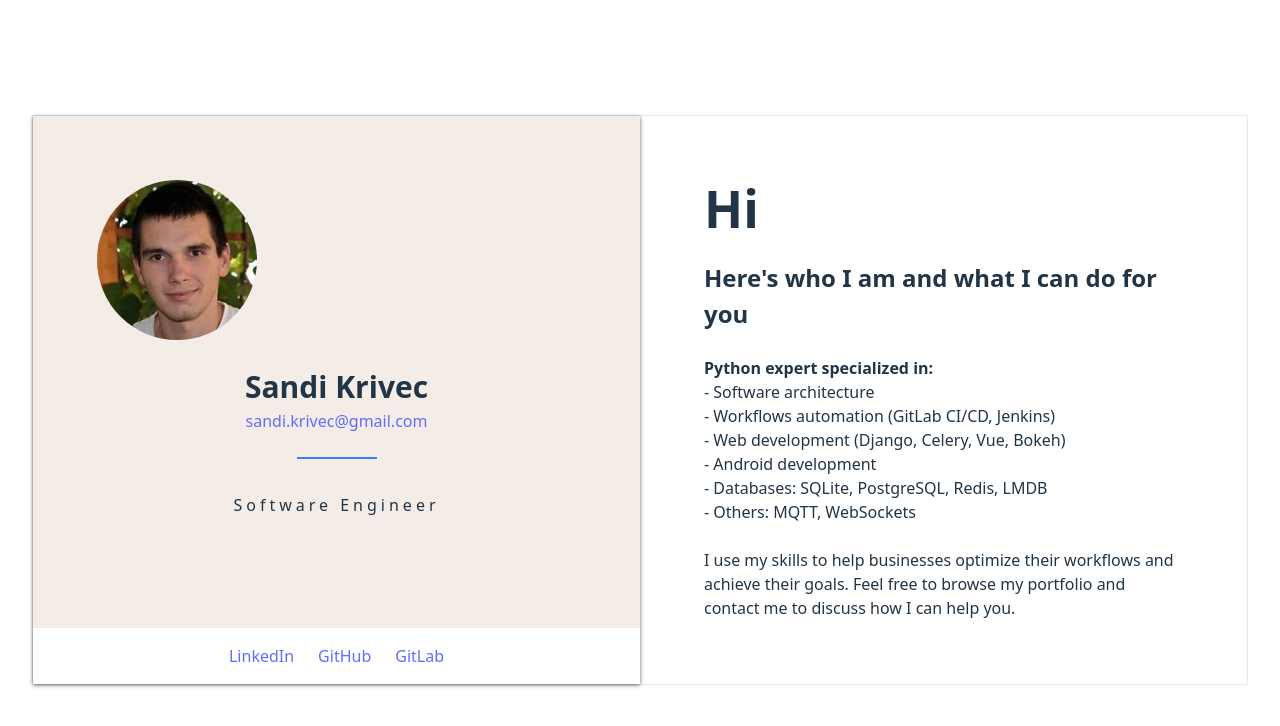
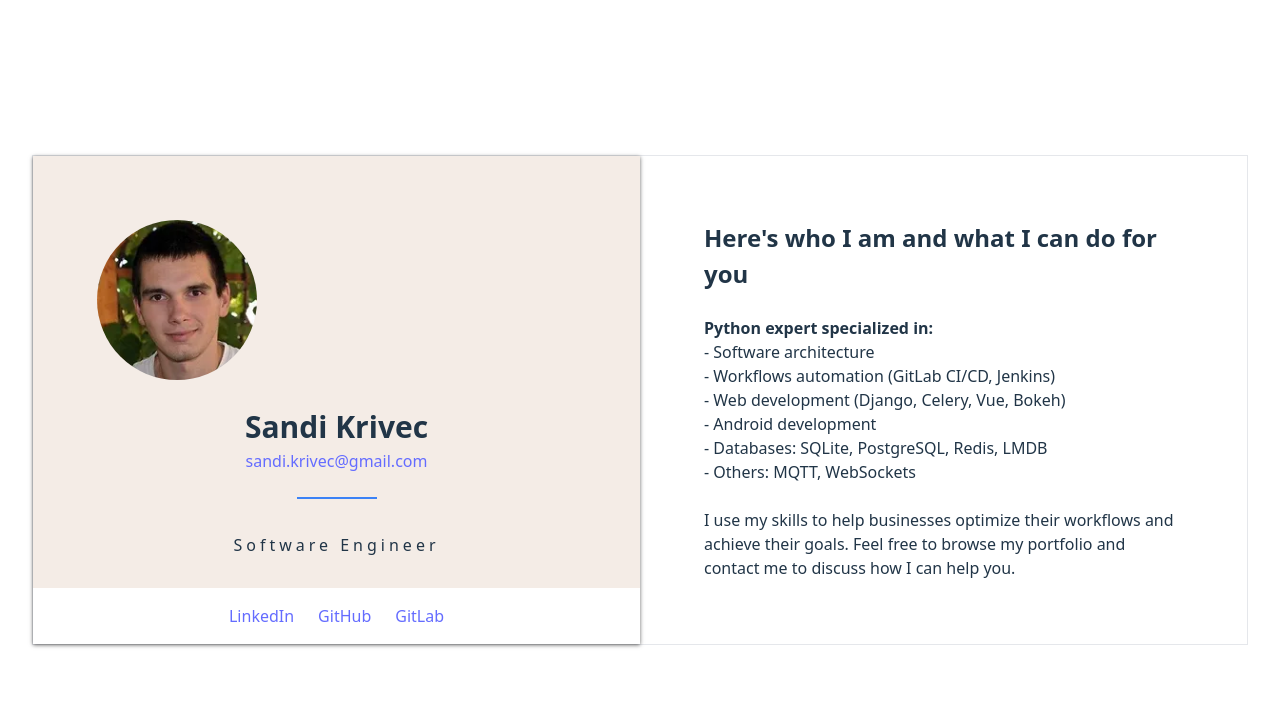
Before and after one commit to schnapi/mypage, a Vue app: page / in a window 1280 px wide. Shown: the top 726 px of the page. Built offline with nearby package versions, Linux system fonts and the light colour scheme; what tailwindcss-tables would draw is missing.

Commit message:
minor desing changes

```diff
--- a/src/App.vue
+++ b/src/App.vue
@@ -28,8 +28,6 @@
         </div>
       </div>
       <div class="col-span-1 p-16">
-        <h1>Hi</h1>
-        <br>
         <h4>Here's who I am and what I can do for you</h4>
         <br>
         <h6>Python expert specialized in:</h6>
--- a/vite.config.ts
+++ b/vite.config.ts
@@ -2,11 +2,11 @@ import { defineConfig } from 'vite'
 import vue from '@vitejs/plugin-vue'
 import tailwindcss from "tailwindcss";
 
-const ASSET_URL = '';
+// const ASSET_URL = '';
 
 // https://vite.dev/config/
 export default defineConfig({
-  base: `${ASSET_URL}/mypage/dist/`,
+  // base: `${ASSET_URL}/dist/`,
   plugins: [vue()],
   css: {
     postcss: {
```
Also changed, not shown: 5 other files (tests, documents, lock files or other folders).
